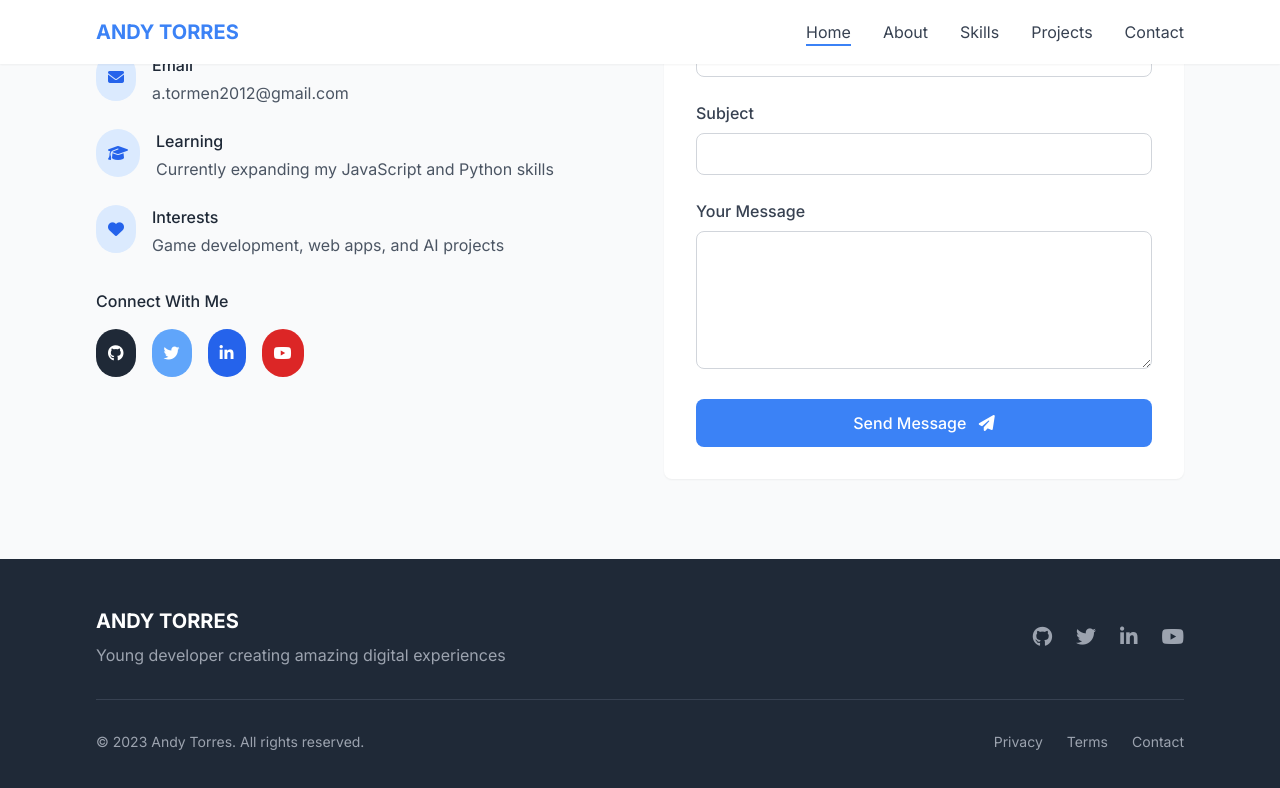
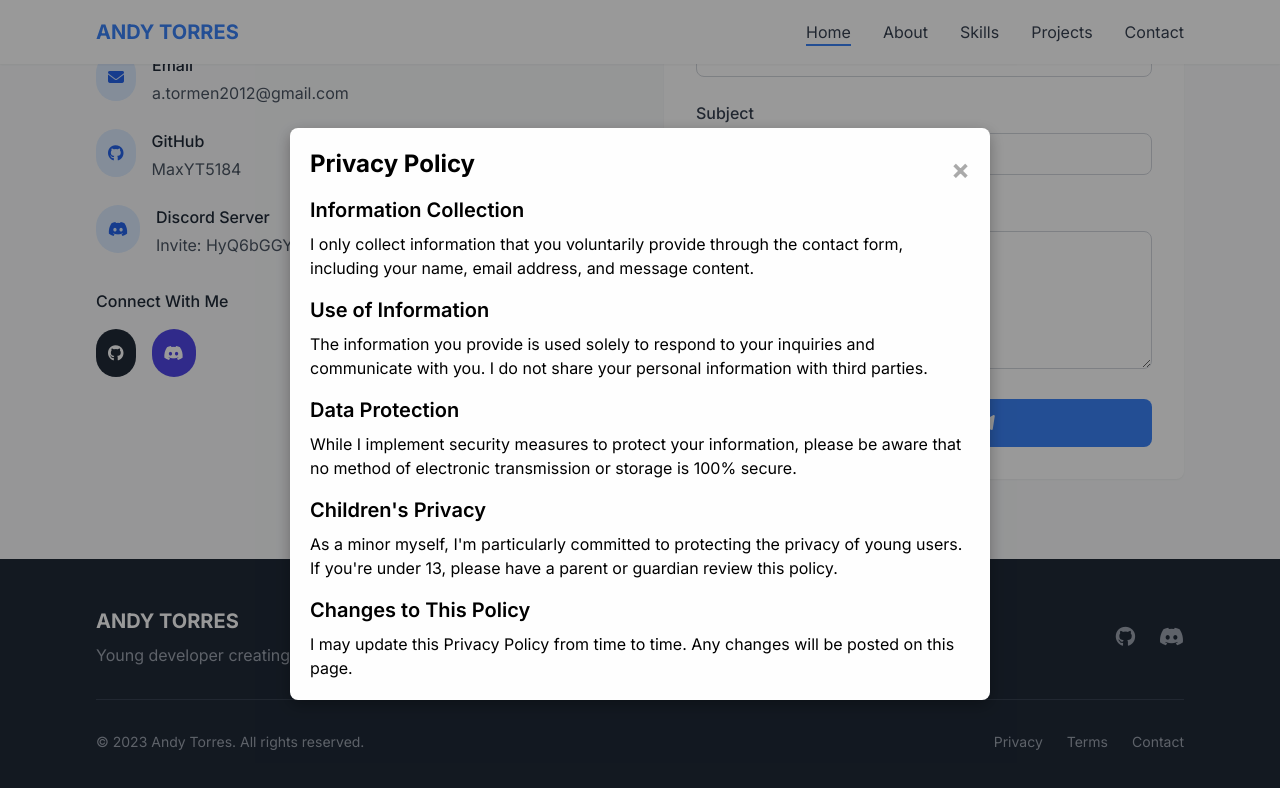
Before and after one commit to MaxYT5184/Max-Developer-proflie, a plain HTML site: page index.html in a window 1280 px wide. Both pictures are taken after a click on the link "Privacy". Shown: the part 3617-4405 px from the top of the page. Drawn offline with nearby package versions, Linux system fonts and the light colour scheme.

Commit message:
Update index.html

```diff
--- a/index.html
+++ b/index.html
@@ -74,6 +74,42 @@
         .age-badge {
             background: linear-gradient(45deg, #f59e0b, #ef4444);
         }
+
+        /* Modal styles */
+        .modal {
+            display: none;
+            position: fixed;
+            z-index: 100;
+            left: 0;
+            top: 0;
+            width: 100%;
+            height: 100%;
+            overflow: auto;
+            background-color: rgba(0,0,0,0.4);
+        }
+
+        .modal-content {
+            background-color: #fefefe;
+            margin: 10% auto;
+            padding: 20px;
+            border: none;
+            width: 80%;
+            max-width: 700px;
+            border-radius: 8px;
+            box-shadow: 0 5px 15px rgba(0,0,0,0.3);
+        }
+
+        .close {
+            color: #aaa;
+            float: right;
+            font-size: 28px;
+            font-weight: bold;
+            cursor: pointer;
+        }
+
+        .close:hover {
+            color: black;
+        }
     </style>
 </head>
 <body class="min-h-screen">
@@ -130,7 +166,7 @@
                 <div class="md:w-1/2 flex justify-center">
                     <div class="relative">
                         <div class="w-64 h-64 md:w-80 md:h-80 bg-blue-400 rounded-full overflow-hidden border-4 border-white shadow-xl">
-                            <img src="https://images.unsplash.com/photo-1507003211169-0a1dd7228f2d?ixlib=rb-4.0.3&ixid=M3wxMjA3fDB8MHxwaG90by1wYWdlfHx8fGVufDB8fHx8fA%3D%3D&auto=format&fit=crop&w=774&q=80"
+                            <img src="https://maxyt5184.github.io/Max-Dev-Bots-Invite/dev.jpg"
                                  alt="Andy Torres" class="w-full h-full object-cover">
                         </div>
                         <div class="absolute -bottom-5 -right-5 bg-white p-3 rounded-full shadow-lg">
@@ -567,21 +603,21 @@
 
                         <div class="flex items-start">
                             <div class="bg-blue-100 p-3 rounded-full mr-4">
-                                <i class="fas fa-graduation-cap text-blue-600"></i>
+                                <i class="fab fa-github text-blue-600"></i>
                             </div>
                             <div>
-                                <h4 class="font-medium text-gray-800 mb-1">Learning</h4>
-                                <p class="text-gray-600">Currently expanding my JavaScript and Python skills</p>
+                                <h4 class="font-medium text-gray-800 mb-1">GitHub</h4>
+                                <p class="text-gray-600">MaxYT5184</p>
                             </div>
                         </div>
 
                         <div class="flex items-start">
                             <div class="bg-blue-100 p-3 rounded-full mr-4">
-                                <i class="fas fa-heart text-blue-600"></i>
+                                <i class="fab fa-discord text-blue-600"></i>
                             </div>
                             <div>
-                                <h4 class="font-medium text-gray-800 mb-1">Interests</h4>
-                                <p class="text-gray-600">Game development, web apps, and AI projects</p>
+                                <h4 class="font-medium text-gray-800 mb-1">Discord Server</h4>
+                                <p class="text-gray-600">Invite: HyQ6bGGYeF</p>
                             </div>
                         </div>
                     </div>
@@ -589,17 +625,11 @@
                     <div class="mt-8">
                         <h4 class="font-medium text-gray-800 mb-4">Connect With Me</h4>
                         <div class="flex space-x-4">
-                            <a href="#" class="bg-gray-800 text-white p-3 rounded-full hover:bg-gray-700 transition duration-300">
+                            <a href="https://github.com/MaxYT5184" target="_blank" class="bg-gray-800 text-white p-3 rounded-full hover:bg-gray-700 transition duration-300">
                                 <i class="fab fa-github"></i>
                             </a>
-                            <a href="#" class="bg-blue-400 text-white p-3 rounded-full hover:bg-blue-500 transition duration-300">
-                                <i class="fab fa-twitter"></i>
-                            </a>
-                            <a href="#" class="bg-blue-600 text-white p-3 rounded-full hover:bg-blue-700 transition duration-300">
-                                <i class="fab fa-linkedin-in"></i>
-                            </a>
-                            <a href="#" class="bg-red-600 text-white p-3 rounded-full hover:bg-red-700 transition duration-300">
-                                <i class="fab fa-youtube"></i>
+                            <a href="https://discord.gg/HyQ6bGGYeF" target="_blank" class="bg-indigo-600 text-white p-3 rounded-full hover:bg-indigo-700 transition duration-300">
+                                <i class="fab fa-discord"></i>
                             </a>
                         </div>
                     </div>
@@ -650,17 +680,11 @@
                 </div>
 
                 <div class="flex space-x-6">
-                    <a href="#" class="text-gray-400 hover:text-white transition duration-300">
+                    <a href="https://github.com/MaxYT5184" target="_blank" class="text-gray-400 hover:text-white transition duration-300">
                         <i class="fab fa-github text-xl"></i>
                     </a>
-                    <a href="#" class="text-gray-400 hover:text-white transition duration-300">
-                        <i class="fab fa-twitter text-xl"></i>
-                    </a>
-                    <a href="#" class="text-gray-400 hover:text-white transition duration-300">
-                        <i class="fab fa-linkedin-in text-xl"></i>
-                    </a>
-                    <a href="#" class="text-gray-400 hover:text-white transition duration-300">
-                        <i class="fab fa-youtube text-xl"></i>
+                    <a href="https://discord.gg/HyQ6bGGYeF" target="_blank" class="text-gray-400 hover:text-white transition duration-300">
+                        <i class="fab fa-discord text-xl"></i>
                     </a>
                 </div>
             </div>
@@ -671,8 +695,8 @@
                 </p>
 
                 <div class="flex space-x-6">
-                    <a href="#" class="text-gray-400 hover:text-white text-sm transition duration-300">Privacy</a>
-                    <a href="#" class="text-gray-400 hover:text-white text-sm transition duration-300">Terms</a>
+                    <a href="#" id="privacy-link" class="text-gray-400 hover:text-white text-sm transition duration-300">Privacy</a>
+                    <a href="#" id="terms-link" class="text-gray-400 hover:text-white text-sm transition duration-300">Terms</a>
                     <a href="#contact" class="text-gray-400 hover:text-white text-sm transition duration-300">Contact</a>
                 </div>
             </div>
@@ -683,6 +707,54 @@
     <button id="back-to-top" class="fixed bottom-8 right-8 bg-blue-500 text-white p-3 rounded-full shadow-lg opacity-0 invisible transition-all duration-300">
         <i class="fas fa-arrow-up"></i>
     </button>
+
+    <!-- Privacy Policy Modal -->
+    <div id="privacy-modal" class="modal">
+        <div class="modal-content">
+            <span class="close">&times;</span>
+            <h2 class="text-2xl font-bold mb-4">Privacy Policy</h2>
+            <div class="prose">
+                <h3 class="text-xl font-semibold mb-2">Information Collection</h3>
+                <p class="mb-4">I only collect information that you voluntarily provide through the contact form, including your name, email address, and message content.</p>
+
+                <h3 class="text-xl font-semibold mb-2">Use of Information</h3>
+                <p class="mb-4">The information you provide is used solely to respond to your inquiries and communicate with you. I do not share your personal information with third parties.</p>
+
+                <h3 class="text-xl font-semibold mb-2">Data Protection</h3>
+                <p class="mb-4">While I implement security measures to protect your information, please be aware that no method of electronic transmission or storage is 100% secure.</p>
+
+                <h3 class="text-xl font-semibold mb-2">Children's Privacy</h3>
+                <p class="mb-4">As a minor myself, I'm particularly committed to protecting the privacy of young users. If you're under 13, please have a parent or guardian review this policy.</p>
+
+                <h3 class="text-xl font-semibold mb-2">Changes to This Policy</h3>
+                <p>I may update this Privacy Policy from time to time. Any changes will be posted on this page.</p>
+            </div>
+        </div>
+    </div>
+
+    <!-- Terms of Service Modal -->
+    <div id="terms-modal" class="modal">
+        <div class="modal-content">
+            <span class="close">&times;</span>
+            <h2 class="text-2xl font-bold mb-4">Terms of Service</h2>
+            <div class="prose">
+                <h3 class="text-xl font-semibold mb-2">Acceptance of Terms</h3>
+                <p class="mb-4">By accessing and using this website, you accept and agree to be bound by these Terms of Service.</p>
+
+                <h3 class="text-xl font-semibold mb-2">Intellectual Property</h3>
+                <p class="mb-4">All content on this website, including text, graphics, and code, is my property unless otherwise stated and is protected by copyright laws.</p>
+
+                <h3 class="text-xl font-semibold mb-2">User Conduct</h3>
+                <p class="mb-4">You agree to use this website for lawful purposes only and in a way that does not infringe the rights of others.</p>
+
+                <h3 class="text-xl font-semibold mb-2">Limitation of Liability</h3>
+                <p class="mb-4">I make no warranties about the accuracy or completeness of the content on this site. I'm not liable for any damages resulting from your use of the site.</p>
+
+                <h3 class="text-xl font-semibold mb-2">Changes to Terms</h3>
+                <p>I reserve the right to modify these terms at any time. Your continued use of the site constitutes acceptance of the modified terms.</p>
+            </div>
+        </div>
+    </div>
 
     <script>
         // Mobile menu toggle
@@ -775,6 +847,38 @@
                 }
             });
         });
+
+        // Modal functionality
+        const privacyModal = document.getElementById('privacy-modal');
+        const termsModal = document.getElementById('terms-modal');
+        const privacyLink = document.getElementById('privacy-link');
+        const termsLink = document.getElementById('terms-link');
+        const closeButtons = document.getElementsByClassName('close');
+
+        privacyLink.addEventListener('click', (e) => {
+            e.preventDefault();
+            privacyModal.style.display = 'block';
+        });
+
+        termsLink.addEventListener('click', (e) => {
+            e.preventDefault();
+            termsModal.style.display = 'block';
+        });
+
+        Array.from(closeButtons).forEach(button => {
+            button.addEventListener('click', function() {
+                this.closest('.modal').style.display = 'none';
+            });
+        });
+
+        window.addEventListener('click', (e) => {
+            if (e.target == privacyModal) {
+                privacyModal.style.display = 'none';
+            }
+            if (e.target == termsModal) {
+                termsModal.style.display = 'none';
+            }
+        });
     </script>
 </body>
 </html>
```
